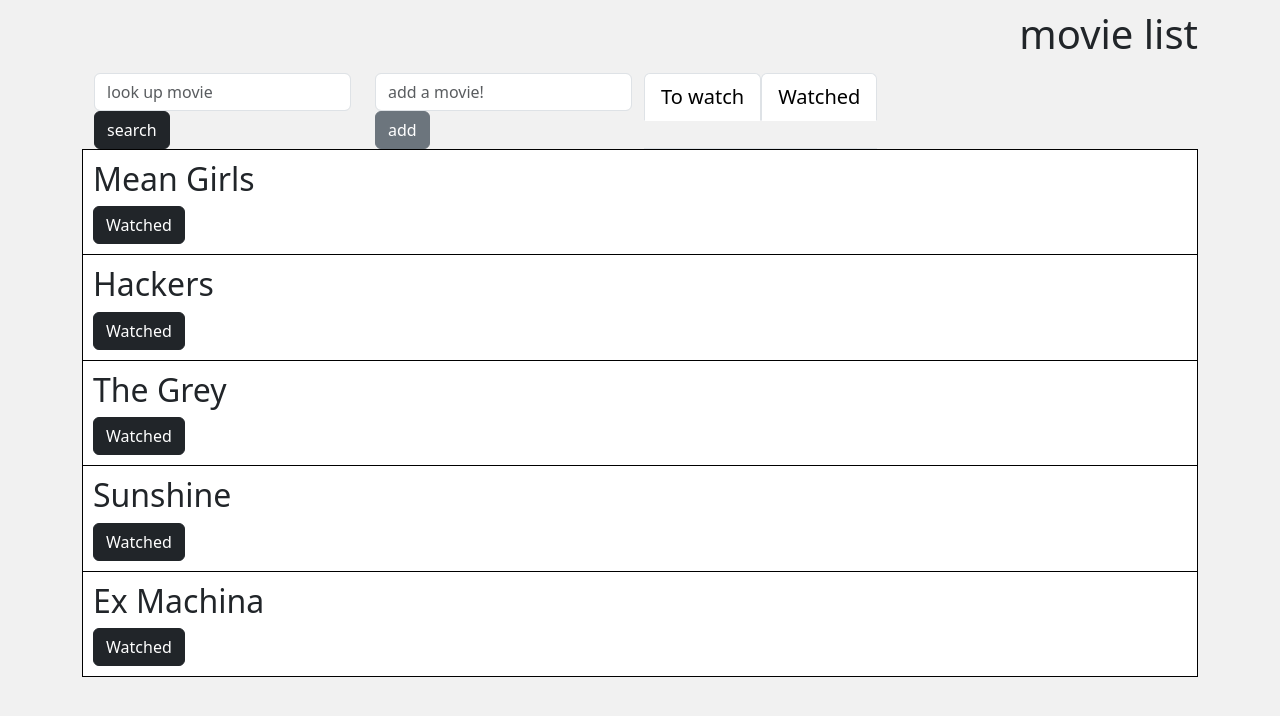
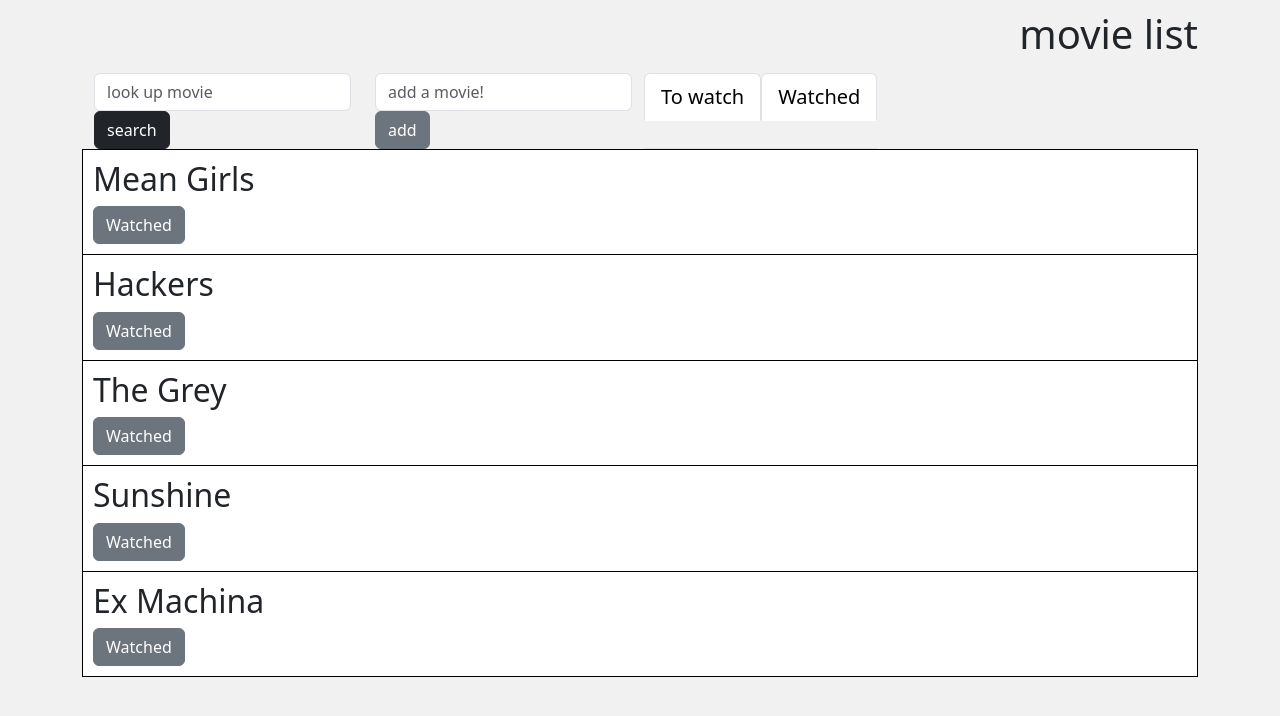
Before and after one commit to lfelberg/movie-list, a React app: page / in a window 1280 px wide. Shown: the top 716 px of the page. Built offline with nearby package versions, Linux system fonts and the light colour scheme; some icons are missing.

Commit message:
Part 3 up and running.
TODO:
Part 4
Part 5
Recolor tabs when selected

```diff
--- a/src/components/app.jsx
+++ b/src/components/app.jsx
@@ -9,59 +9,44 @@
 
     this.state = {
       movies: [
-        {title: 'Mean Girls'},
-        {title: 'Hackers'},
-        {title: 'The Grey'},
-        {title: 'Sunshine'},
-        {title: 'Ex Machina'},
+        {title: 'Mean Girls', watched: false},
+        {title: 'Hackers', watched: false},
+        {title: 'The Grey', watched: false},
+        {title: 'Sunshine', watched: false},
+        {title: 'Ex Machina', watched: false},
       ],
-      watched: [ ],
-      searched: [
-        {title: 'Mean Girls'},
-        {title: 'Hackers'},
-        {title: 'The Grey'},
-        {title: 'Sunshine'},
-        {title: 'Ex Machina'},
-      ],
+      query: '',
+      watched: false,
     };
 
     this.handleSearch = this.handleSearch.bind(this);
     this.handleAdd = this.handleAdd.bind(this);
+    this.handleWatchedTab = this.handleWatchedTab.bind(this);
     this.handleWatchedToggle = this.handleWatchedToggle.bind(this);
   }
 
   handleAdd(movieTitle) {
-    const movies = [{ title: movieTitle }].concat(this.state.movies);
-    this.setState({ movies, searched: movies });
+    const movies = [{ title: movieTitle, watched: this.state.watched }].concat(this.state.movies);
+    this.setState({ movies });
   }
 
   handleSearch(query) {
-    const moviesFiltered = this.state.movies.filter((movie) => {
-      return movie.title.toLowerCase().includes(query.toLowerCase())
-    });
+    this.setState({ query });
+  }
 
-    if (moviesFiltered.length === 0) {
-      moviesFiltered.push({title: 'Title not found!'});
-    }
-    this.setState({ searched: moviesFiltered });
+  handleWatchedTab(watched) {
+    this.setState({ watched });
   }
 
   handleWatchedToggle(title) {
-    let idx = this.state.movies.findIndex(item => (item.title === title));
-    let watched = [];
-    let movies = [];
-
-    if (idx !== -1) {
-      watched = [{ title }].concat(this.state.watched);
-      movies = this.state.movies.concat();
-      movies.splice(idx, 1);
-    } else {
-      idx = this.state.watched.findIndex(item => (item.title === title));
-      movies = [{ title }].concat(this.state.movies);
-      watched = this.state.watched.concat();
-      watched.splice(idx, 1);
-    }
-    this.setState({ searched: movies, movies, watched });
+    const movies = this.state.movies.concat()
+    movies.forEach((movie) => {
+      if (title === movie.title) {
+        movie.watched = !(movie.watched);
+      }
+    });
+    this.setState({ movies });
+    console.log(this.state.movies, 'watched', this.state.watched);
   }
 
   render() {
@@ -71,10 +56,13 @@
         <Nav
           handleSearch={this.handleSearch}
           handleAdd={this.handleAdd}
+          handleWatchedTab={this.handleWatchedTab}
         />
         <MovieList
-          movies={this.state.searched}
-          handleWatched={this.handleWatchedToggle}
+          movies={this.state.movies}
+          query={this.state.query}
+          watched={this.state.watched}
+          toggle={this.handleWatchedToggle}
         />
       </div>
     );
--- a/src/components/movieList.jsx
+++ b/src/components/movieList.jsx
@@ -2,9 +2,19 @@
 import ReactDOM from 'react-dom';
 import MovieListEntry from './movieListEntry.jsx';
 
-const MovieList = ({ movies, handleWatched }) => {
-  const movieListAll = movies.map((movie, i) =>
-    (<MovieListEntry movie={movie} key={i} handleWatched={handleWatched} />)
+const MovieList = ({ movies, query, watched, toggle }) => {
+  let moviesQueried = movies.concat();
+
+  moviesQueried = moviesQueried.filter(movie =>
+    (movie.title.toLowerCase().includes(query.toLowerCase()) &&
+    movie.watched === watched));
+
+  if (query !== '' && moviesQueried.length === 0) {
+    moviesQueried.push({title: 'Title not found!'});
+  }
+
+  const movieListAll = moviesQueried.map((movie, i) =>
+    (<MovieListEntry movie={movie} key={i} handleWatched={toggle} />)
   );
 
   return (
--- a/src/components/movieListEntry.jsx
+++ b/src/components/movieListEntry.jsx
@@ -2,13 +2,21 @@
 
 const MovieListEntry = ({ movie, handleWatched }) => {
   let id = '';
+  let buttonValue = '';
+  let buttonClr = 'btn btn-dark';
+  let hidden = false;
+
+  if ('watched' in movie) {
+    buttonValue = (movie.watched === true) ? 'To watch' : 'Watched';
+    buttonClr = "btn btn-secondary";
+  }
 
   if (movie.title === 'Title not found!') {
     id = 'notfound';
+    hidden = true
   }
 
   const handleWatchedClick = (event) => {
-    console.log(movie.title);
     handleWatched(movie.title);
   };
 
@@ -16,9 +24,10 @@
     <div className="movielistentry container" id={id}>
       <h2>{movie.title}</h2>
       <button
-        className="btn btn-dark watched"
-        onClick={handleWatchedClick}
-      >Watched</button>
+      className={buttonClr}
+      onClick={handleWatchedClick}
+      hidden={hidden}
+      >{buttonValue}</button>
     </div>
   );
 };
--- a/src/components/nav.jsx
+++ b/src/components/nav.jsx
@@ -2,21 +2,39 @@
 import SearchBar from './searchBar.jsx';
 import MovieAdder from './movieAdder.jsx';
 
-const Nav = ({ handleSearch, handleAdd }) => (
+const Nav = ({ handleSearch, handleAdd, handleWatchedTab }) => {
+
+  const handleWatchedTabClick = (event) => {
+    if (event.target.text === 'To watch') {
+      handleWatchedTab(false);
+    } else {
+      handleWatchedTab(true);
+    }
+  }
+
+  return (
     <div className="nav container">
       <SearchBar className="searcher" handleSearch={handleSearch} />
       <MovieAdder className="adder" handleAdd={handleAdd} />
 
-
-    <ul className="nav nav-tabs navbar-right pull-right">
+      <ul className="nav nav-tabs navbar-right pull-right bg-right">
         <li className="nav-item">
-       <a className="nav-link active" href="#">To watch</a>
+          <a
+            className="nav-link active"
+            href="#"
+            onClick={handleWatchedTabClick}
+          >To watch</a>
         </li>
-      <li className="nav-item">
-       <a className="nav-link active" href="#">Watched</a>
+        <li className="nav-item" onClick={handleWatchedTabClick}>
+         <a
+            className="nav-link active"
+            href="#"
+            onClick={handleWatchedTabClick}
+          >Watched</a>
         </li>
       </ul>
     </div>
-);
+  )
+};
 
 export default Nav;
--- a/src/components/searchBar.jsx
+++ b/src/components/searchBar.jsx
@@ -18,16 +18,9 @@
 
   const handleSearchInText = (event) => {
     const search = searchInput.current.value;
-    if (search !== '') {
-      handleSearch(search);
-    }
+    handleSearch(search);
   };
 
-          // <button
-          //   type="submit"
-          //   className="btn btn-dark"
-          //   onClick={handleReset}
-          // >clear</button>
   return (
     <div className="search">
       <form className="searchbar">
--- a/styles/style.css
+++ b/styles/style.css
@@ -37,3 +37,8 @@
 .watched {
   display: inline-block;
 }
+
+.active {
+  background-color: #6c757d;
+  color: #fff;
+}
```
Lines whose indentation alone changed are shown as unchanged.
